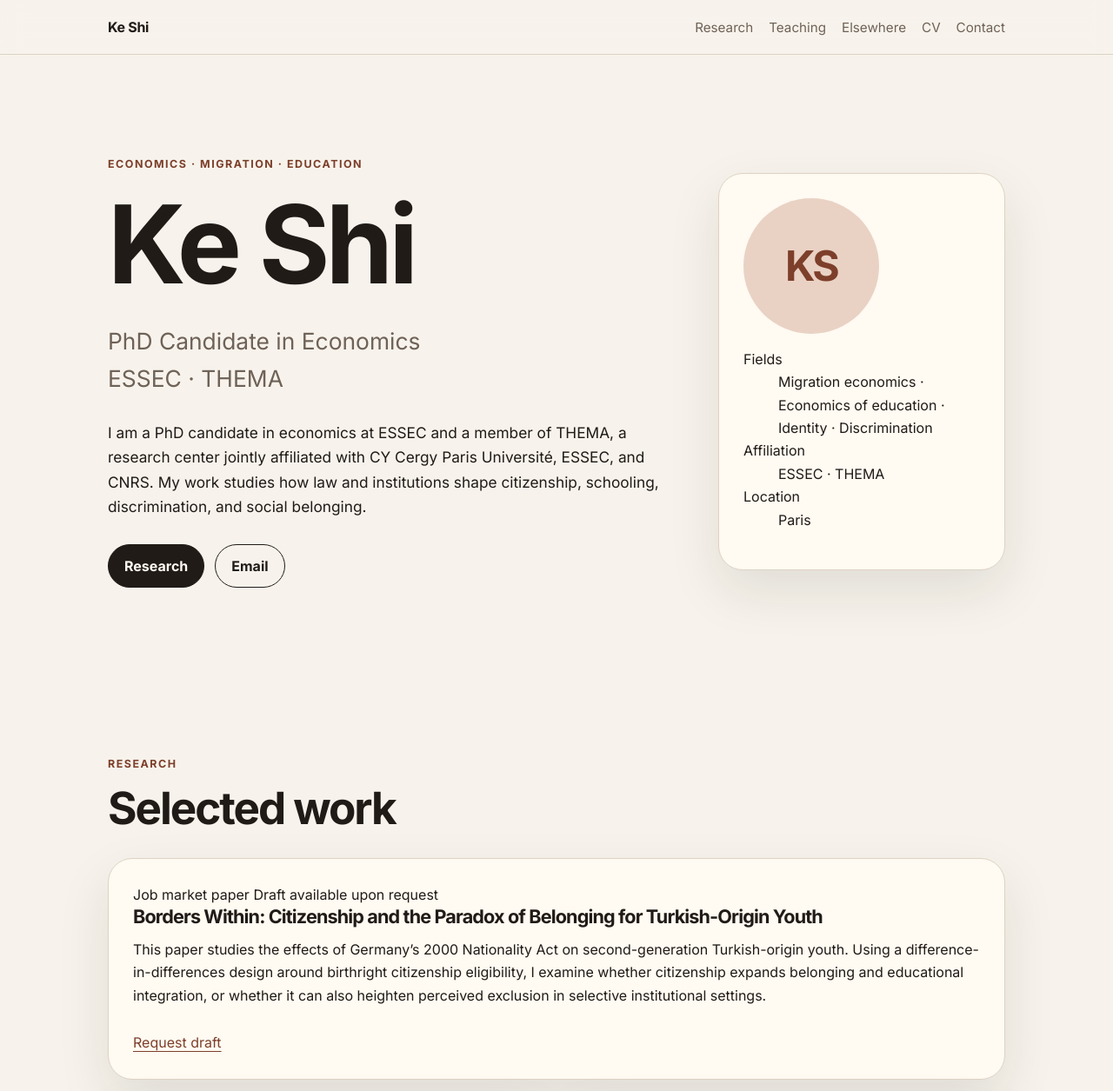
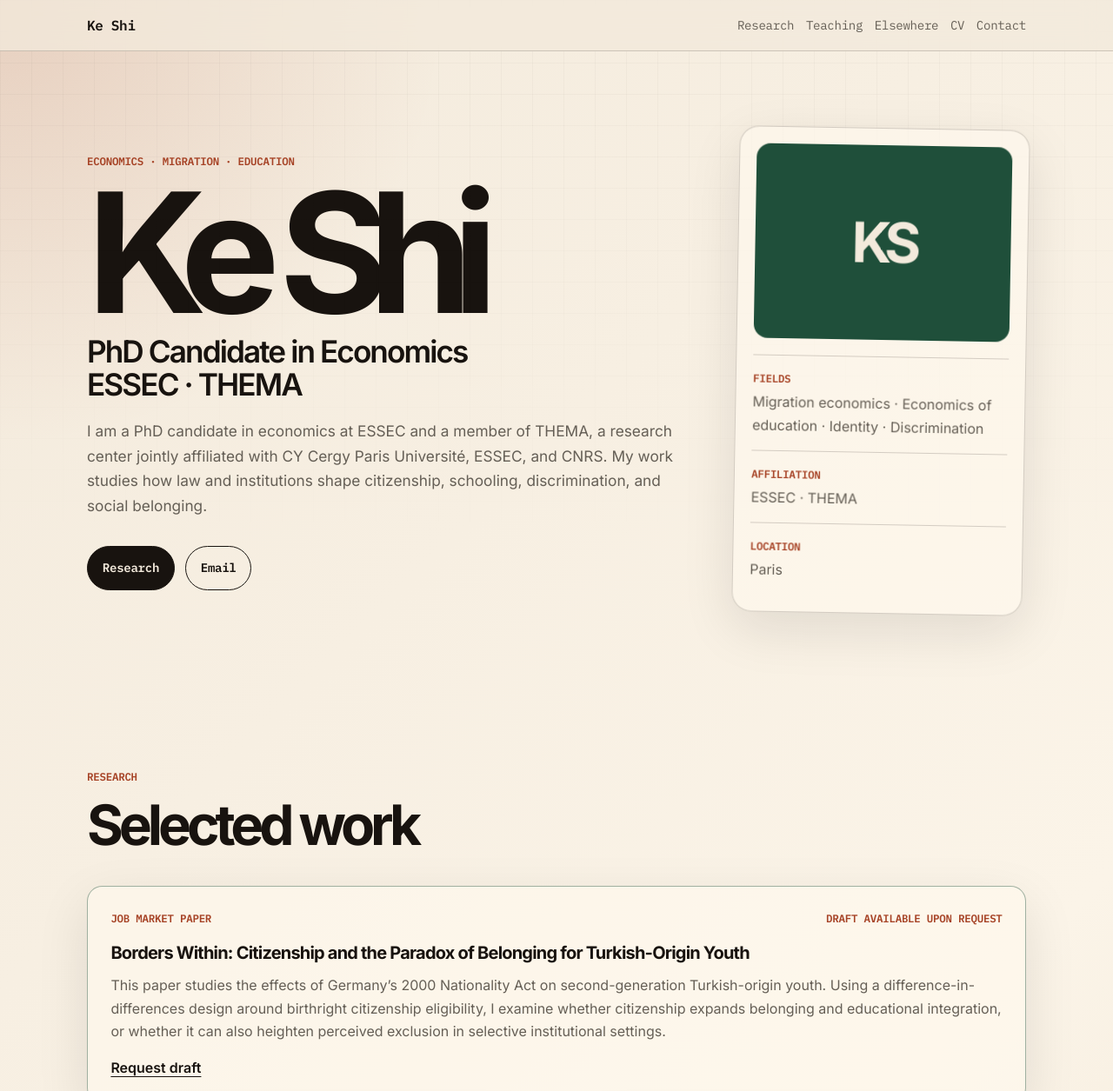
Before and after one commit to kshi-econ/kshi-econ.github.io, a plain HTML site: page index.html in a window 1280 px wide. Shown: the top 1255 px of the page at 87% size. Drawn offline with Linux system fonts and the light colour scheme.

Commit message:
Refactor CSS variables and update styles

```diff
--- a/style.css
+++ b/style.css
@@ -1,12 +1,14 @@
 :root {
-  --bg: #f7f3ec;
-  --paper: #fffaf2;
-  --ink: #201b16;
-  --muted: #6f6257;
-  --line: #ded2c3;
-  --accent: #7d3f2a;
-  --accent-soft: #e9d2c4;
-  --shadow: 0 24px 60px rgba(32, 27, 22, 0.10);
+  --ink: #18130f;
+  --muted: #655f56;
+  --paper: #f3eadc;
+  --paper-deep: #e5d5bf;
+  --line: rgba(24, 19, 15, 0.18);
+  --accent: #1f4f3a;
+  --accent-2: #a64225;
+  --card: rgba(255, 249, 238, 0.62);
+  --shadow: 0 20px 60px rgba(24, 19, 15, 0.10);
+  --max: 1120px;
 }
 
 * {
@@ -19,146 +21,180 @@ html {
 
 body {
   margin: 0;
-  background: var(--bg);
+  background:
+    radial-gradient(circle at top left, rgba(166, 66, 37, 0.16), transparent 32rem),
+    linear-gradient(135deg, var(--paper), #fbf4e8 48%, var(--paper-deep));
   color: var(--ink);
-  font-family: Inter, ui-sans-serif, system-ui, -apple-system, BlinkMacSystemFont, "Segoe UI", sans-serif;
+  font-family: Inter, system-ui, -apple-system, BlinkMacSystemFont, "Segoe UI", sans-serif;
+  font-size: 16px;
   line-height: 1.65;
 }
 
+body::before {
+  content: "";
+  position: fixed;
+  inset: 0;
+  pointer-events: none;
+  background-image: linear-gradient(rgba(24, 19, 15, 0.035) 1px, transparent 1px),
+    linear-gradient(90deg, rgba(24, 19, 15, 0.035) 1px, transparent 1px);
+  background-size: 36px 36px;
+  mask-image: linear-gradient(to bottom, rgba(0,0,0,0.9), transparent 80%);
+}
+
 a {
-  color: var(--accent);
-  text-decoration-thickness: 1px;
-  text-underline-offset: 4px;
+  color: inherit;
+  text-decoration-thickness: 0.08em;
+  text-underline-offset: 0.22em;
 }
 
 a:hover {
-  text-decoration-thickness: 2px;
+  color: var(--accent-2);
 }
 
 .site-header {
   position: sticky;
   top: 0;
-  z-index: 10;
-  background: rgba(247, 243, 236, 0.88);
-  backdrop-filter: blur(12px);
+  z-index: 20;
+  backdrop-filter: blur(16px);
+  background: rgba(243, 234, 220, 0.78);
   border-bottom: 1px solid var(--line);
 }
 
 .nav {
-  max-width: 1080px;
+  max-width: var(--max);
   margin: 0 auto;
-  padding: 18px 24px;
+  padding: 1rem 1.25rem;
   display: flex;
   align-items: center;
   justify-content: space-between;
-  gap: 24px;
+  gap: 1rem;
+}
+
+.brand,
+.nav-links a,
+.eyebrow,
+.button,
+.paper-topline,
+.paper-meta,
+dt {
+  font-family: "IBM Plex Mono", ui-monospace, SFMono-Regular, Menlo, Monaco, Consolas, monospace;
+  letter-spacing: -0.02em;
 }
 
 .brand {
-  font-weight: 800;
-  color: var(--ink);
+  font-weight: 600;
   text-decoration: none;
-  letter-spacing: -0.02em;
 }
 
 .nav-links {
   display: flex;
-  gap: 18px;
   flex-wrap: wrap;
-  font-size: 0.95rem;
+  justify-content: flex-end;
+  gap: 0.85rem;
+  font-size: 0.88rem;
 }
 
 .nav-links a {
+  text-decoration: none;
   color: var(--muted);
-  text-decoration: none;
 }
 
 .nav-links a:hover {
-  color: var(--accent);
+  color: var(--ink);
 }
 
 .section {
-  max-width: 1080px;
+  max-width: var(--max);
   margin: 0 auto;
-  padding: 78px 24px;
+  padding: 5.5rem 1.25rem;
 }
 
 .hero {
+  min-height: calc(100vh - 68px);
   display: grid;
-  grid-template-columns: minmax(0, 1.6fr) minmax(280px, 0.8fr);
-  gap: 42px;
+  grid-template-columns: minmax(0, 1.55fr) minmax(280px, 0.75fr);
   align-items: center;
-  min-height: calc(100vh - 72px);
+  gap: 3.5rem;
 }
 
 .eyebrow {
-  margin: 0 0 10px;
-  color: var(--accent);
+  margin: 0 0 1rem;
+  color: var(--accent-2);
   font-size: 0.78rem;
-  font-weight: 800;
-  letter-spacing: 0.12em;
+  font-weight: 600;
   text-transform: uppercase;
 }
 
 h1,
 h2,
+h3,
+p {
+  margin-top: 0;
+}
+
+h1 {
+  margin-bottom: 1rem;
+  font-size: clamp(4.5rem, 15vw, 12rem);
+  line-height: 0.82;
+  letter-spacing: -0.12em;
+  font-weight: 700;
+}
+
+h2 {
+  margin-bottom: 0;
+  font-size: clamp(2rem, 5vw, 4.5rem);
+  line-height: 0.95;
+  letter-spacing: -0.08em;
+}
+
 h3 {
-  line-height: 1.15;
+  margin-bottom: 0.75rem;
+  font-size: 1.25rem;
+  line-height: 1.2;
   letter-spacing: -0.04em;
 }
 
-h1 {
-  margin: 0;
-  font-size: clamp(3.4rem, 10vw, 7.8rem);
-}
-
-h2 {
-  margin: 0 0 22px;
-  font-size: clamp(2rem, 4vw, 3.4rem);
-}
-
-h3 {
-  margin: 0 0 8px;
-  font-size: 1.35rem;
-}
-
 .subtitle {
-  max-width: 780px;
-  margin: 18px 0 0;
-  color: var(--muted);
-  font-size: clamp(1.15rem, 2.4vw, 1.65rem);
+  max-width: 720px;
+  margin-bottom: 1.3rem;
+  font-size: clamp(1.35rem, 3vw, 2.2rem);
+  line-height: 1.08;
+  letter-spacing: -0.055em;
+  font-weight: 600;
 }
 
 .intro {
   max-width: 760px;
-  margin: 26px 0 0;
+  color: var(--muted);
   font-size: 1.08rem;
 }
 
-.button-row,
-.paper-links {
-  margin-top: 28px;
+.button-row {
   display: flex;
-  gap: 12px;
   flex-wrap: wrap;
+  gap: 0.75rem;
+  margin-top: 2rem;
 }
 
 .button {
   display: inline-flex;
   align-items: center;
   justify-content: center;
+  min-height: 2.9rem;
+  padding: 0.8rem 1.05rem;
   border: 1px solid var(--ink);
   border-radius: 999px;
-  padding: 11px 18px;
   color: var(--ink);
   text-decoration: none;
-  font-weight: 700;
-  transition: transform 160ms ease, box-shadow 160ms ease, background 160ms ease;
+  font-size: 0.88rem;
+  font-weight: 600;
+  transition: transform 160ms ease, background 160ms ease, color 160ms ease;
 }
 
 .button:hover {
-  transform: translateY(-2px);
-  box-shadow: 0 8px 18px rgba(32, 27, 22, 0.12);
+  transform: translateY(-1px);
+  color: var(--paper);
+  background: var(--ink);
 }
 
 .button.primary {
@@ -166,123 +202,183 @@ h3 {
   color: var(--paper);
 }
 
+.button.primary:hover {
+  background: var(--accent-2);
+  border-color: var(--accent-2);
+}
+
 .profile-card,
 .paper-card,
+.project-card,
 .timeline-item {
-  background: var(--paper);
   border: 1px solid var(--line);
-  border-radius: 28px;
+  background: var(--card);
   box-shadow: var(--shadow);
 }
 
 .profile-card {
-  padding: 28px;
+  padding: 1.2rem;
+  border-radius: 1.4rem;
+  transform: rotate(1deg);
 }
 
-.profile-card p {
-  margin: 22px 0 0;
+.portrait-placeholder {
+  min-height: 14rem;
+  display: grid;
+  place-items: center;
+  border-radius: 1rem;
+  background: var(--accent);
+  color: var(--paper);
+  font-size: 4rem;
+  font-weight: 700;
+  letter-spacing: -0.12em;
+}
+
+dl {
+  margin: 1.2rem 0 0;
+}
+
+dl div {
+  padding: 1rem 0;
+  border-top: 1px solid var(--line);
+}
+
+dt {
+  margin-bottom: 0.2rem;
+  color: var(--accent-2);
+  font-size: 0.78rem;
+  font-weight: 600;
+  text-transform: uppercase;
+}
+
+dd {
+  margin: 0;
   color: var(--muted);
 }
 
-.profile-card strong {
-  color: var(--ink);
+.section-heading {
+  margin-bottom: 2.4rem;
 }
 
-.portrait-placeholder {
-  width: 156px;
-  height: 156px;
-  border-radius: 50%;
-  display: grid;
-  place-items: center;
-  background: var(--accent-soft);
-  color: var(--accent);
-  font-size: 3rem;
-  font-weight: 900;
-  letter-spacing: -0.06em;
+.section-intro {
+  max-width: 700px;
+  margin-bottom: 1.6rem;
+  color: var(--muted);
+  font-size: 1.04rem;
 }
 
-.section-heading {
-  margin-bottom: 28px;
+.grid {
+  display: grid;
+  gap: 1rem;
 }
 
-.paper-card {
-  padding: 28px;
+.two-col {
+  grid-template-columns: repeat(2, minmax(0, 1fr));
+}
+
+.three-col {
+  grid-template-columns: repeat(3, minmax(0, 1fr));
+}
+
+.paper-card,
+.project-card,
+.timeline-item {
+  border-radius: 1.1rem;
+  padding: 1.35rem;
 }
 
 .paper-card.featured {
-  margin-bottom: 22px;
+  margin-bottom: 1rem;
+  padding: 1.65rem;
+  border-color: rgba(31, 79, 58, 0.42);
 }
 
-.paper-card p {
-  margin: 12px 0 0;
+.paper-card p,
+.project-card p,
+.timeline-item p {
+  color: var(--muted);
+}
+
+.paper-topline {
+  display: flex;
+  flex-wrap: wrap;
+  gap: 0.6rem;
+  justify-content: space-between;
+  margin-bottom: 1.1rem;
+  color: var(--accent-2);
+  font-size: 0.78rem;
+  font-weight: 600;
+  text-transform: uppercase;
 }
 
 .paper-meta {
-  color: var(--muted);
-  font-size: 0.95rem;
+  margin-bottom: 0.65rem;
+  color: var(--accent-2) !important;
+  font-size: 0.78rem;
+  font-weight: 600;
+  text-transform: uppercase;
 }
 
-.grid.two-col {
-  display: grid;
-  grid-template-columns: repeat(2, minmax(0, 1fr));
-  gap: 22px;
+.paper-links {
+  margin-top: 1rem;
 }
 
-.alt-section {
-  background: rgba(255, 250, 242, 0.45);
-  border-top: 1px solid var(--line);
-  border-bottom: 1px solid var(--line);
-  max-width: none;
+.paper-links a {
+  font-weight: 600;
 }
 
-.alt-section > * {
-  max-width: 1080px;
-  margin-left: auto;
-  margin-right: auto;
+.split-section {
+  display: grid;
+  grid-template-columns: 0.8fr 1.2fr;
+  gap: 2rem;
+  border-top: 1px solid var(--line);
 }
 
 .timeline {
   display: grid;
-  gap: 16px;
+  gap: 1rem;
 }
 
-.timeline-item {
-  padding: 22px 24px;
-}
-
-.timeline-item p {
-  margin: 6px 0 0;
-  color: var(--muted);
-}
-
-.contact-section p {
-  font-size: 1.08rem;
+.contact-section {
+  border-top: 1px solid var(--line);
 }
 
 .footer {
-  border-top: 1px solid var(--line);
-  padding: 28px 24px;
+  max-width: var(--max);
+  margin: 0 auto;
+  padding: 2rem 1.25rem 3rem;
   color: var(--muted);
-  text-align: center;
+  font-family: "IBM Plex Mono", ui-monospace, SFMono-Regular, Menlo, Monaco, Consolas, monospace;
+  font-size: 0.8rem;
 }
 
-@media (max-width: 760px) {
+@media (max-width: 850px) {
   .nav {
     align-items: flex-start;
     flex-direction: column;
   }
 
+  .nav-links {
+    justify-content: flex-start;
+  }
+
   .hero,
-  .grid.two-col {
+  .split-section,
+  .two-col,
+  .three-col {
     grid-template-columns: 1fr;
   }
 
   .hero {
     min-height: auto;
-    padding-top: 58px;
+    padding-top: 4rem;
   }
 
-  .section {
-    padding: 58px 20px;
+  .profile-card {
+    transform: none;
+  }
+
+  h1 {
+    font-size: clamp(4rem, 22vw, 8rem);
   }
 }
```
